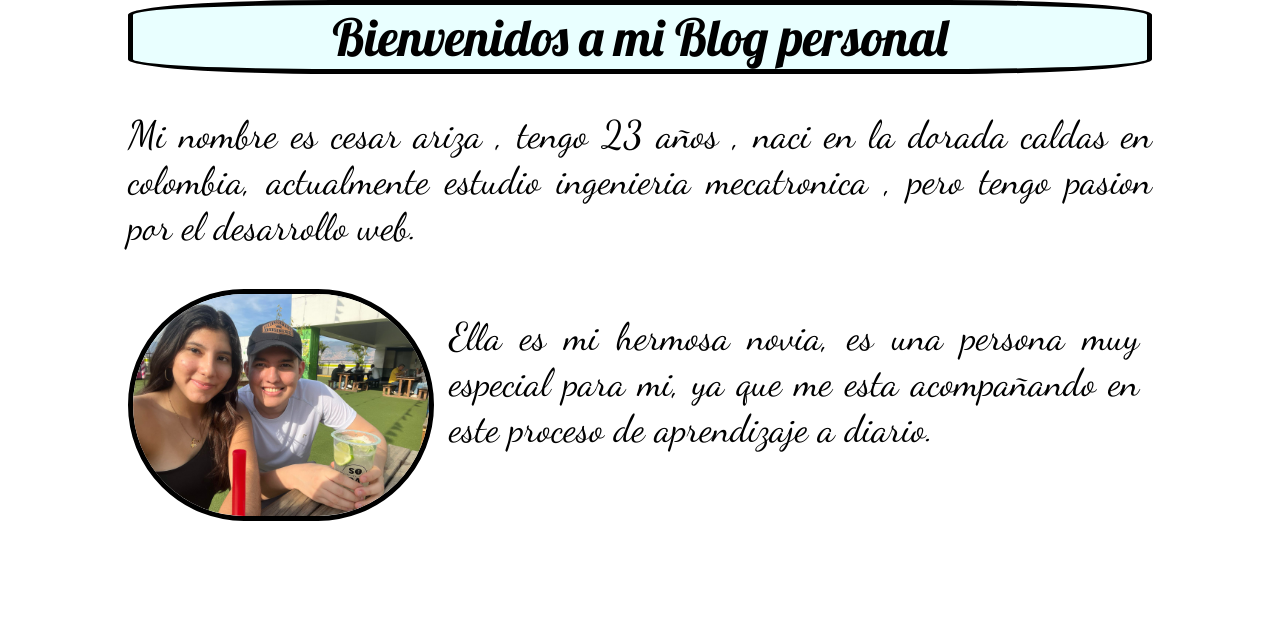
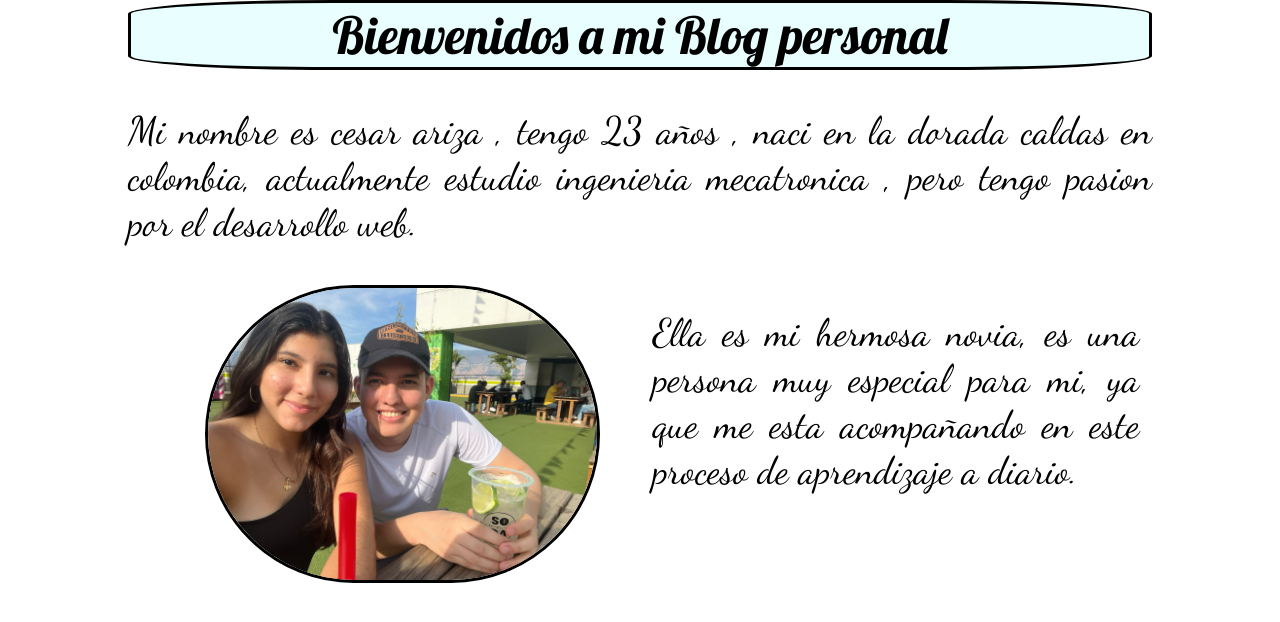
Before and after one commit to Csariza/pagina-blog-personal, a plain HTML site: page index.html in a window 1280 px wide. Drawn offline with Linux system fonts and the light colour scheme.

Commit message:
Add files via upload

```diff
--- a/contenedores.css
+++ b/contenedores.css
@@ -13,13 +13,14 @@
     margin: 0 10vw 0 10vw;
 }
 .cont3{
-    width: 30%;
+    width: 100%;
     padding-top:3vw ;
     padding-left: 10vw;
+    padding-right: 1vw;
 
 }
 .cont4{
-    width: 70%;
+    width: 100%;
     padding: 5vw 11vw 0 2vw;
 }
 .flex{
--- a/fuente.css
+++ b/fuente.css
@@ -1,6 +1,6 @@
 .t1{
     border-radius: 20%;
-    border: black solid 5px;
+    border: black solid 0.3vw;
     background-color: rgb(233, 255, 255);
 }
 h1{
--- a/imagenes.css
+++ b/imagenes.css
@@ -1,6 +1,7 @@
 .img1{
-    max-width: 100%;
+    max-width: 80%;
     height: auto;
     border-radius: 300px;
-    border: black solid 5px;
+    border: black solid 0.3vw;
+    margin-left: 6vw;
 }
```
